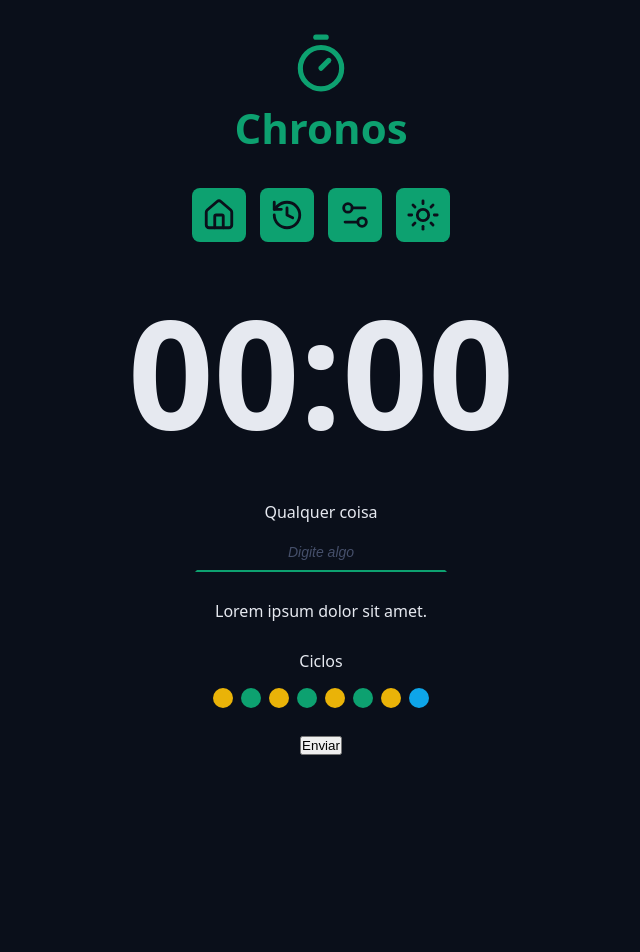
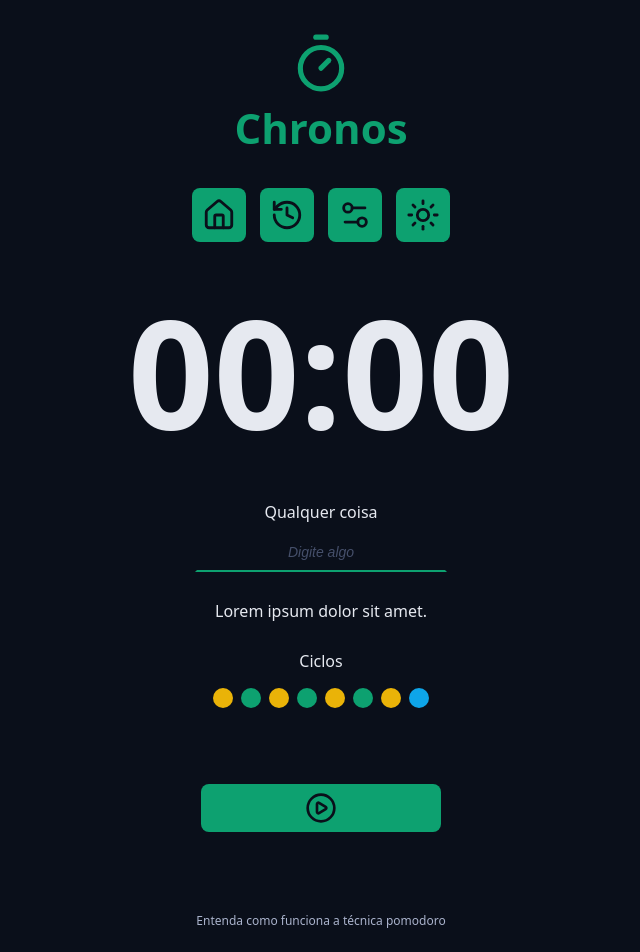
Before and after one commit to ewertonsiqueira/chronos-pomodoro, a React (Vite) app: page / in a window 1280 px wide. Shown: the top 952 px of the page, without its empty margins (319-959 px from the left). Before the commit the page ends 800 px from the top, so only its background shows below. Built offline with nearby package versions, Linux system fonts and the light colour scheme.

Commit message:
adicionando componente

```diff
--- a/src/App.tsx
+++ b/src/App.tsx
@@ -7,6 +7,9 @@ import { Menu } from './components/Menu'
 import { Timer } from './components/Timer'
 import { DefaultInput } from './components/DefaultInput'
 import { Circles } from './components/Circles'
+import { DefaultButton } from './components/DefaultButton'
+import { PlayCircleIcon } from 'lucide-react'
+import { Footer } from './components/Footer'
 
 export function App () {
   return (
@@ -40,11 +43,13 @@ export function App () {
           </div>
 
           <div className="formRow">
-            <button>
-              Enviar
-            </button>
+            <DefaultButton icon={<PlayCircleIcon />}></DefaultButton>
           </div>
         </form>
+      </Container>
+
+      <Container>
+        <Footer />
       </Container>
     </>
   )
--- /dev/null
+++ b/src/components/DefaultButton/index.tsx
@@ -0,0 +1,15 @@
+
+import styles from './styles.module.css'
+
+type DefaultButtonProps = {
+  icon?: React.ReactNode;
+  color?: 'green' | 'red';
+} & React.ComponentProps<'button'>;
+
+export function DefaultButton({ icon, color = 'green', ...rest }: DefaultButtonProps) {
+  return (
+    <button className={`${styles.button} ${styles[color]}`} {...rest}>
+      {icon}
+    </button>
+  )
+}
--- /dev/null
+++ b/src/components/DefaultButton/styles.module.css
@@ -0,0 +1,32 @@
+.button {
+  display: flex;
+  align-items: center;
+  justify-content: center;
+  background: var(--primary);
+  color: var(--text-over-primary);
+  border: none;
+  border-radius: 0.8rem;
+  min-width: 24rem;
+  padding: 0.8rem 2.4rem;
+  margin: 4.8rem 0;
+  cursor: pointer;
+}
+.button svg {
+  width: 3.2rem;
+  height: 3.2rem;
+}
+
+.button:hover {
+  filter: brightness(80%);
+  cursor: pointer;
+}
+
+.green {
+  background: var(--primary);
+  color: var(--text-over-primary);
+}
+
+.red {
+  background: var(--error);
+  color: var(--text-over-error);
+}
--- /dev/null
+++ b/src/components/Footer/index.tsx
@@ -0,0 +1,11 @@
+
+import styles from './styles.module.css'
+
+export function Footer() {
+  return (
+    <footer className={styles.footer}>
+      <a href="">Entenda como funciona a técnica pomodoro</a>
+      <a href=""> Chronos Pomodoro &copy; {new Date().getFullYear()}</a>
+    </footer>
+  )
+}
--- /dev/null
+++ b/src/components/Footer/styles.module.css
@@ -0,0 +1,24 @@
+.footer {
+  display: flex;
+  flex-direction: column;
+  align-items: center;
+  justify-content: center;
+  gap: 2.4rem;
+  font-size: 1.2rem;
+}
+
+.footer a {
+  color: var(--text-muted);
+  text-decoration: none;
+  font-size: 1.2rem;
+  transition: color 0.2s;
+}
+
+.footer a {
+  color: var(--text-muted);
+  text-decoration: none;
+}
+.footer a:hover {
+  color: var(--text-muted);
+  text-decoration: underline;
+}
```
